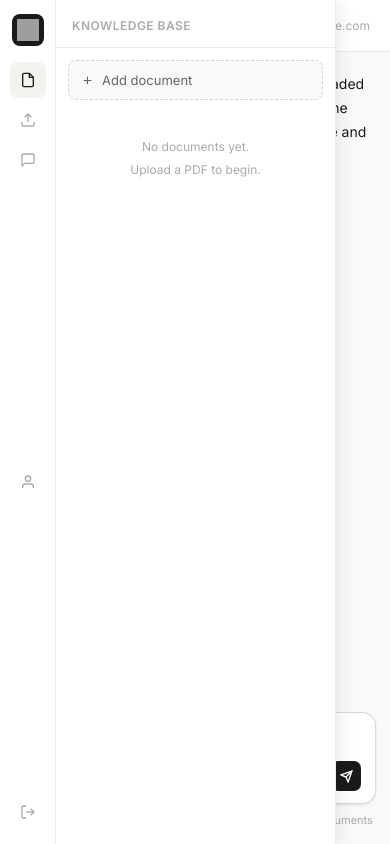
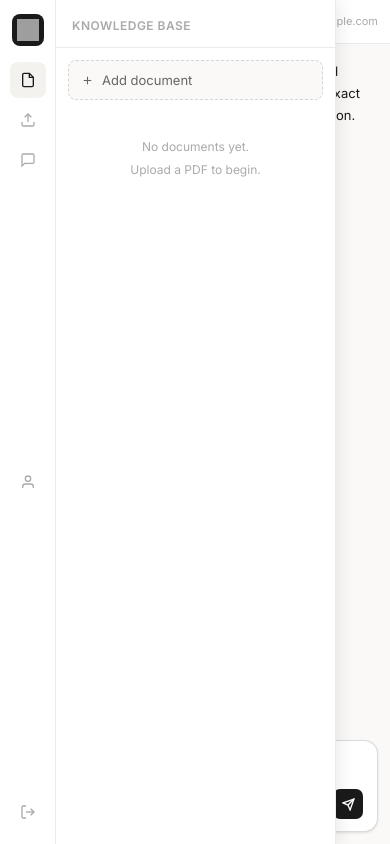
Before and after one commit to emmanueluwa/ragion, a Flask app: page /app in a window 390 px wide. Run offline with Flask 3, Linux system fonts and the light colour scheme; the visitor is signed in with stand-in values (Sample User, id 1); data that the repository does not hold is empty; grey boxes are pictures that could not be loaded.

Commit message:
adding mobile responsiveness - panel backdrop, topbar, chat responses

```diff
--- a/static/style.css
+++ b/static/style.css
@@ -839,6 +839,28 @@
 }
 
 /* ─── MOBILE ─── */
+.panel-backdrop {
+  display: none;
+  position: fixed;
+  inset: 0;
+  z-index: 140;
+  background: rgba(0, 0, 0, 0.2);
+}
+
+.panel-backdrop.open {
+  display: block;
+}
+
+.topbar-email {
+  font-size: 12px;
+  color: var(--text-3);
+  margin-left: auto;
+  white-space: nowrap;
+  overflow: hidden;
+  text-overflow: ellipsis;
+  max-width: 160px;
+}
+
 @media (max-width: 640px) {
   .panel {
     position: fixed;
@@ -849,10 +871,48 @@
     box-shadow: 4px 0 16px rgba(0, 0, 0, 0.08);
   }
 
+  .panel.collapsed ~ .panel-backdrop {
+    display: none;
+  }
+
+  .topbar {
+    padding: 0 12px;
+    height: 44px;
+  }
+
+  .topbar-email {
+    max-width: 120px;
+    font-size: 11px;
+  }
+
   .chat-messages {
-    padding: 20px 0;
+    padding: 16px 0;
   }
+
+  .msg-wrap {
+    padding: 0 12px;
+  }
+
   .input-area {
-    padding: 10px 14px 14px;
+    padding: 8px 12px 12px;
+  }
+
+  .input-hint {
+    display: none;
+  }
+
+  .msg-bot-content {
+    font-size: 13px;
+  }
+
+  .cite-block {
+    font-size: 11px;
+    padding: 6px 10px;
+    word-break: break-word;
+  }
+
+  .msg-user-bubble {
+    max-width: 90%;
+    font-size: 13px;
   }
 }
--- a/templates/index.html
+++ b/templates/index.html
@@ -151,15 +151,18 @@
         </div>
       </aside>
 
+      <!-- mobile panel backdrop -->
+      <div
+        class="panel-backdrop"
+        id="panelBackdrop"
+        onclick="togglePanel()"
+      ></div>
+
       <!-- MAIN CHAT -->
       <main class="main">
         <div class="topbar">
-          <span class="topbar-label"
-            ><strong>SwiftCiv</strong> — Regulatory Assistant</span
-          >
-          <span style="font-size: 12px; color: var(--text-3); margin-left: auto"
-            >{{ current_user.email }}</span
-          >
+          <span class="topbar-label"><strong>SwiftCiv</strong></span>
+          <span class="topbar-email">{{ current_user.email }}</span>
         </div>
 
         <div class="chat-messages" id="chatMessages">
@@ -368,6 +371,9 @@
         document
           .getElementById("docsToggle")
           .classList.toggle("active", panelOpen);
+        document
+          .getElementById("panelBackdrop")
+          .classList.toggle("open", panelOpen);
       }
 
       /* ── HELPERS ── */
```
